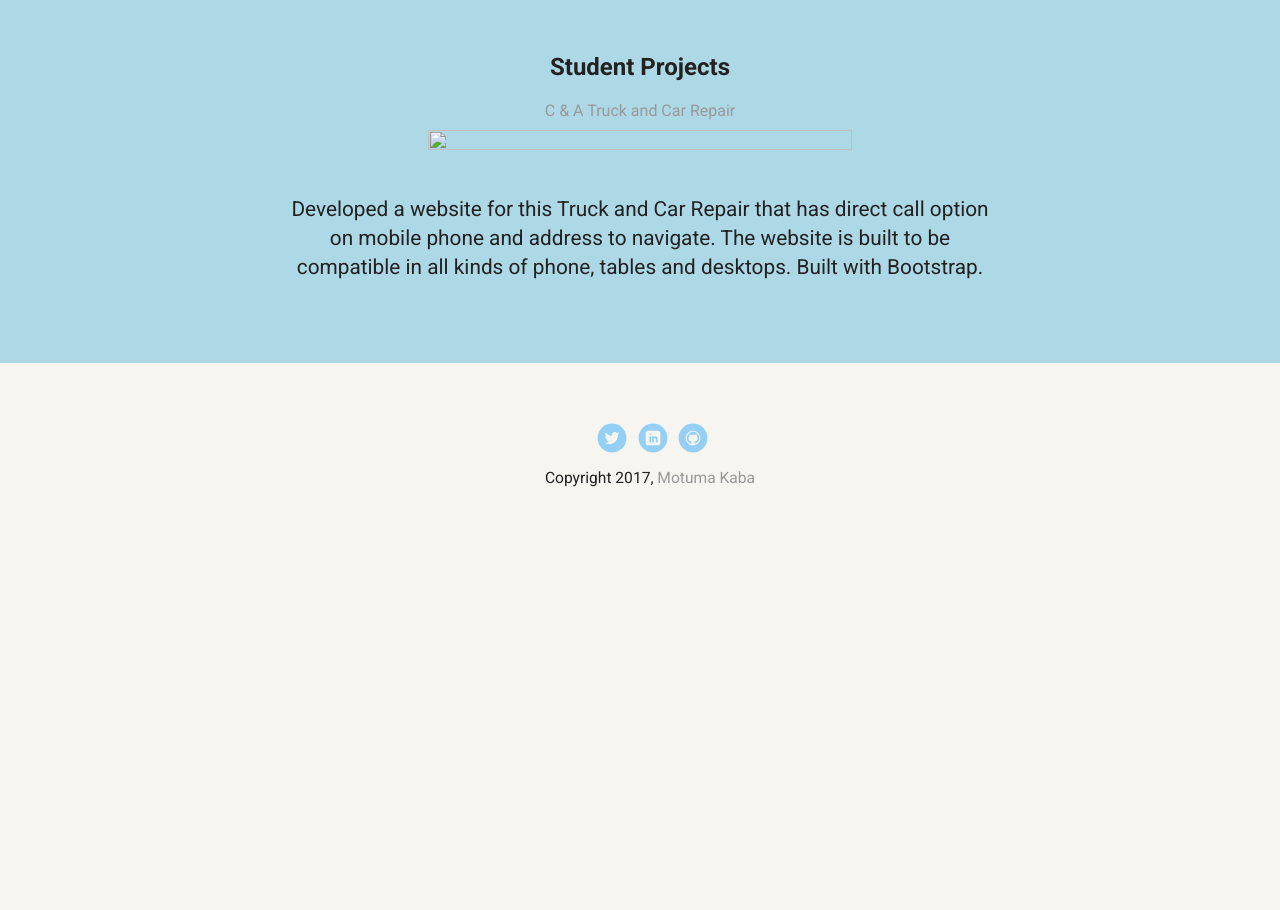
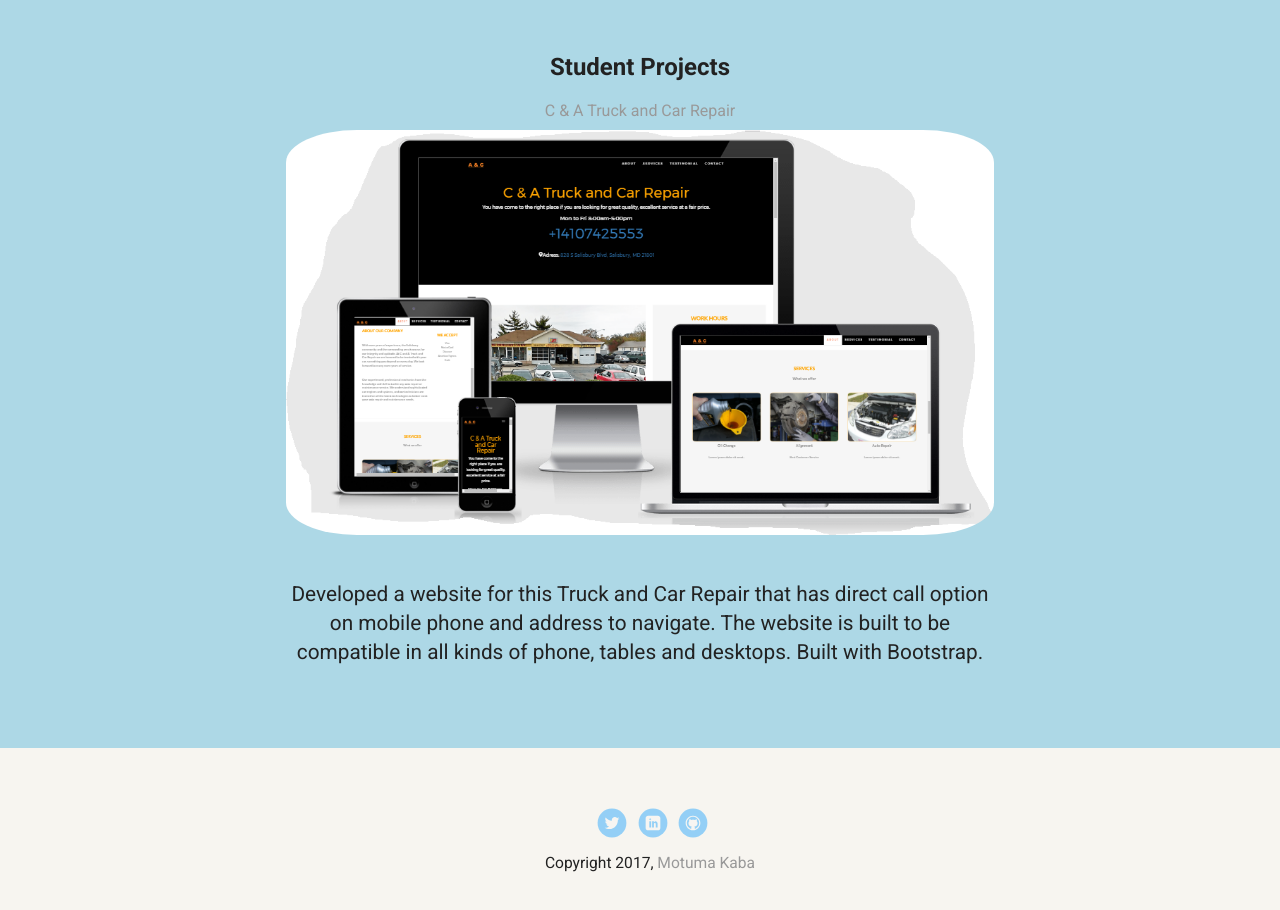
Before and after one commit to matkaba/Profile-Page, a plain HTML site: page index.html in a window 1280 px wide. Shown: the part 900-1810 px from the top of the page. Before the commit the page ends 1482 px from the top, so only its background shows below. Drawn offline with nearby package versions, Linux system fonts and the light colour scheme; files whose address does not match are found by name; a web font is replaced by a local one.

Commit message:
Add files via upload

```diff
--- a/index.html
+++ b/index.html
@@ -57,7 +57,7 @@
 <a href="http://motumakaba.com/acauto.html" target="_blank">C & A Truck and Car Repair </a>
 <br>
 
-<a href="http://motumakaba.com/acauto.html" target="_blank"><img src="auto-cover.png"></a>
+<a href="http://motumakaba.com/acauto.html" target="_blank"><img src="auto-cover.PNG" alt="acauto screenshot"></a>
 
 <p> Developed a website for this Truck and Car Repair that has direct call option on mobile phone and address to navigate. The website is built to be compatible in all kinds of phone, tables and desktops. Built with Bootstrap.</p>
 
```
Also changed, not shown: auto-cover.PNG (added).
